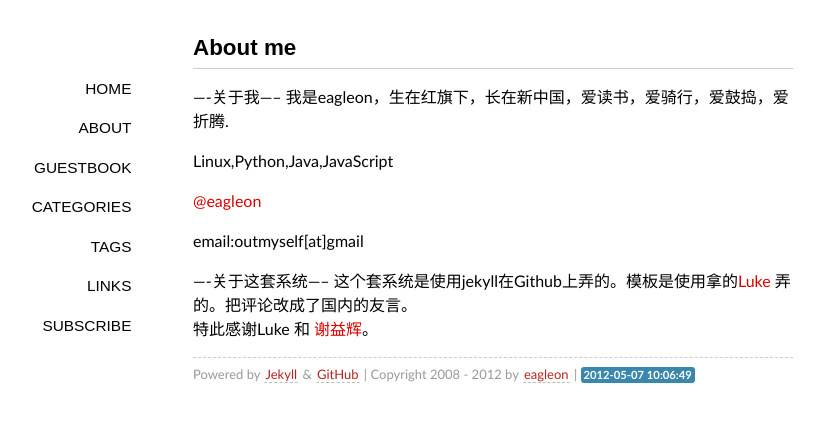
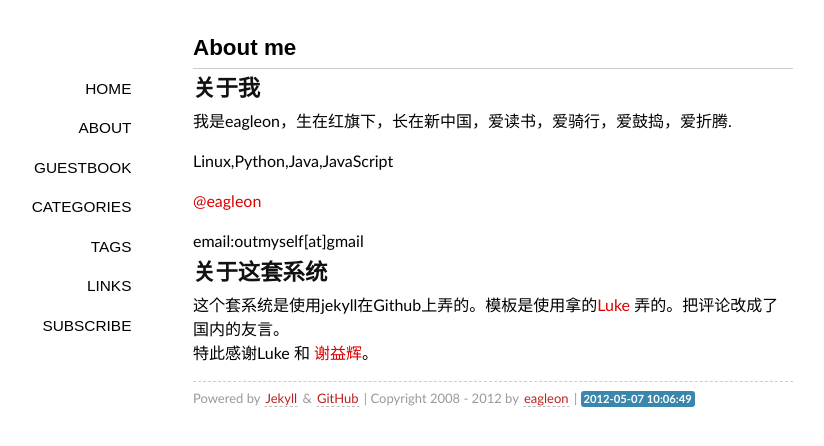
Before and after one commit to eagleon/blog, a Jekyll site: the page built from about/index.md, in a window 1280 px wide. Shown: the top 446 px of the page, without its empty margins (147-971 px from the left). Built offline with Jekyll 4.4.1, drawn with Linux system fonts in a browser that asks for light colours; some web fonts are replaced; Markdown is read by kramdown in place of the engine named in the settings.

```diff
--- a/about/index.md
+++ b/about/index.md
@@ -4,7 +4,8 @@ layout: page
 comments: yes
 ---
 
-----关于我-----
+关于我
+----------------------------
 我是eagleon，生在红旗下，长在新中国，爱读书，爱骑行，爱鼓捣，爱折腾.
 
 Linux,Python,Java,JavaScript
@@ -14,6 +15,7 @@ Linux,Python,Java,JavaScript
 email:outmyself[at]gmail
 
 
-----关于这套系统-----
+关于这套系统
+----------------------------
 这个套系统是使用jekyll在Github上弄的。模板是使用拿的[Luke](http://geeklu.com/) 弄的。把评论改成了国内的友言。
 特此感谢Luke 和 [谢益辉](http://yihui.name/)。
```
